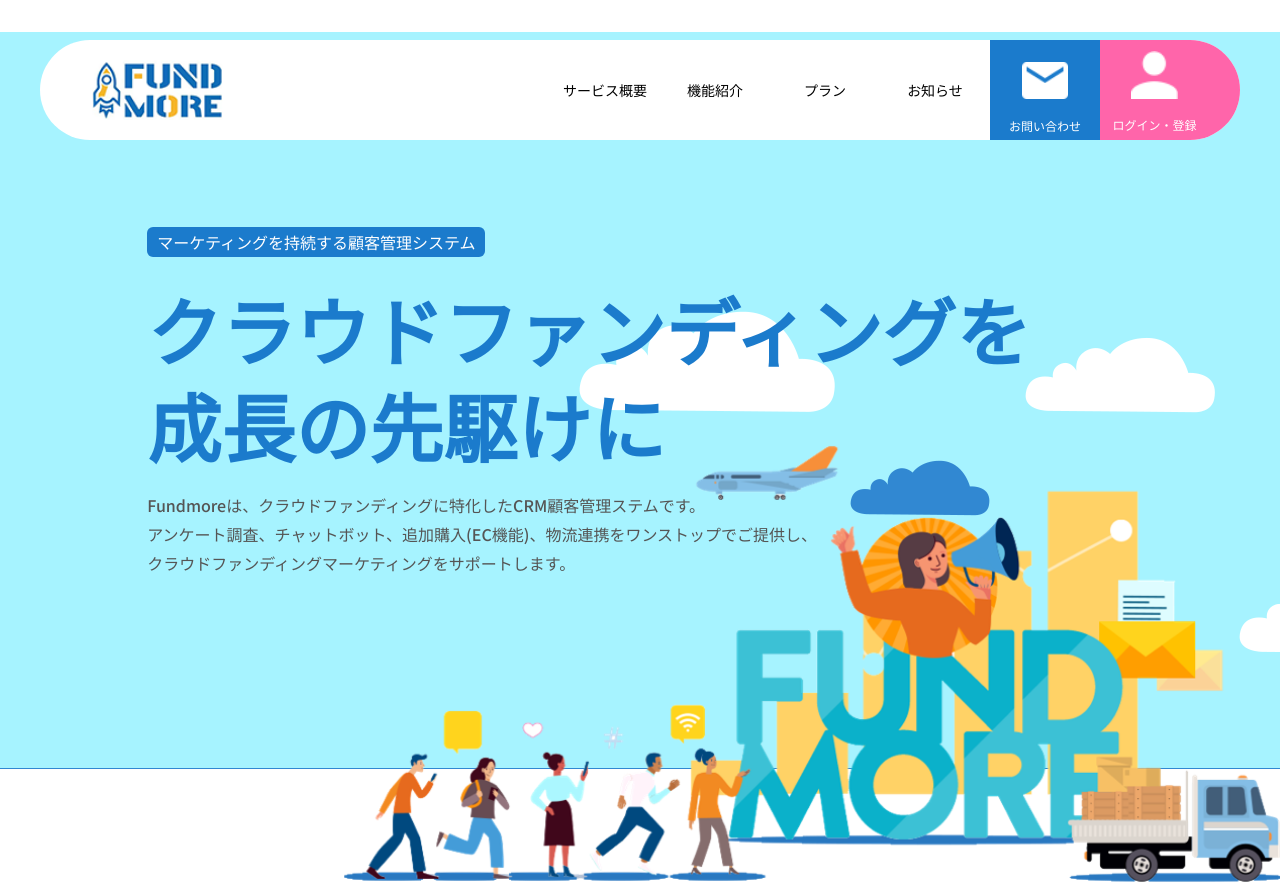
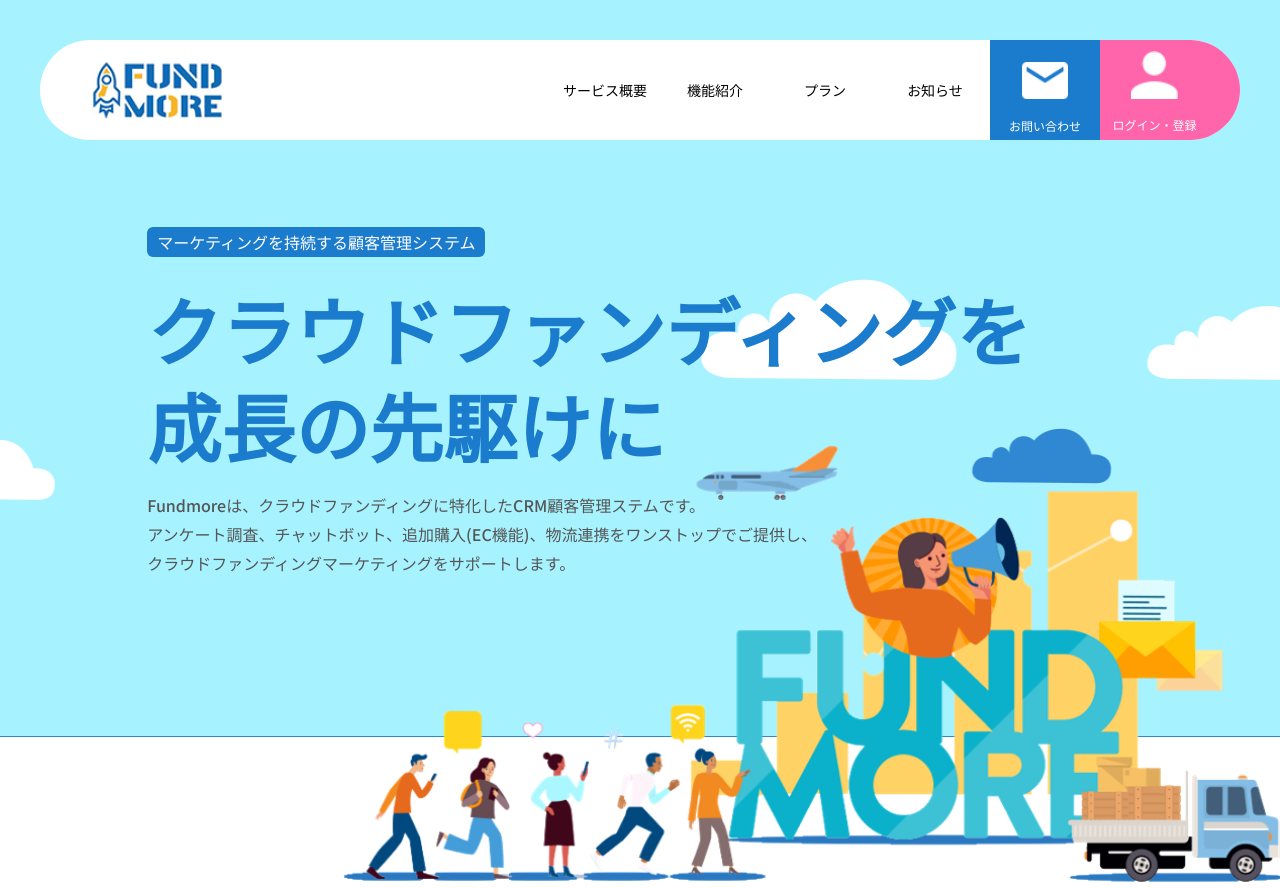
Before and after one commit to nicehorse06/next-tailwindcss-demo, a Next.js app: page / in a window 1280 px wide. Built offline with nearby package versions, Linux system fonts and the light colour scheme.

Commit message:
add background Position style

```diff
--- a/pages/index.tsx
+++ b/pages/index.tsx
@@ -24,7 +24,7 @@
           <link rel="preconnect" href="https://fonts.gstatic.com" />
           <link href="https://fonts.googleapis.com/css2?family=Noto+Sans+JP:wght@500&display=swap" rel="stylesheet" />
         </Head>
-        <main className="flex flex-col items-center w-full flex-1 bg-[url('/background-img-1.png')] bg-no-repeat bg-center">
+        <main className="flex flex-col items-center w-full flex-1 bg-[url('/background-img-1.png')] bg-no-repeat" style={{backgroundPosition: '31% 0%',}}>
           <nav className="bg-white w-[1200px] h-[100px] mt-[40px] rounded-full overflow-hidden text-center ">
             <div className="container flex flex-wrap flex-col justify-end items-center mx-auto h-full">
               <a className="flex h-full pl-[50px] py-[20px] w-2/12" href="#">
```
